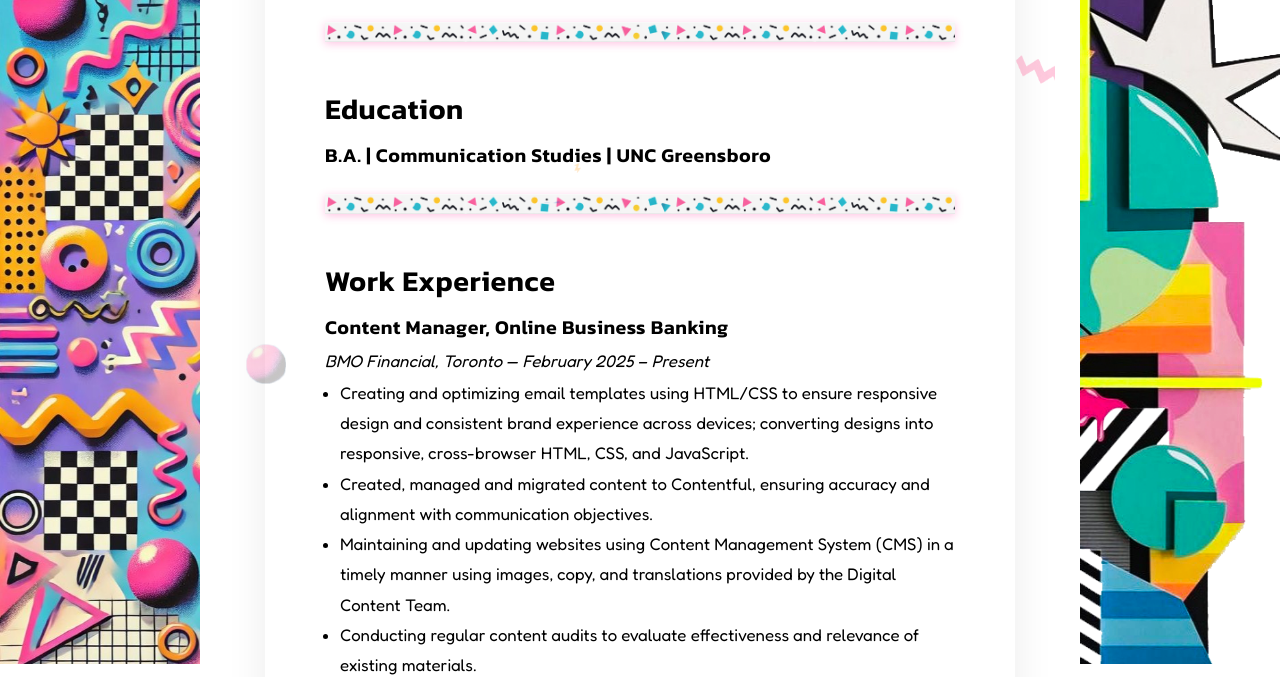
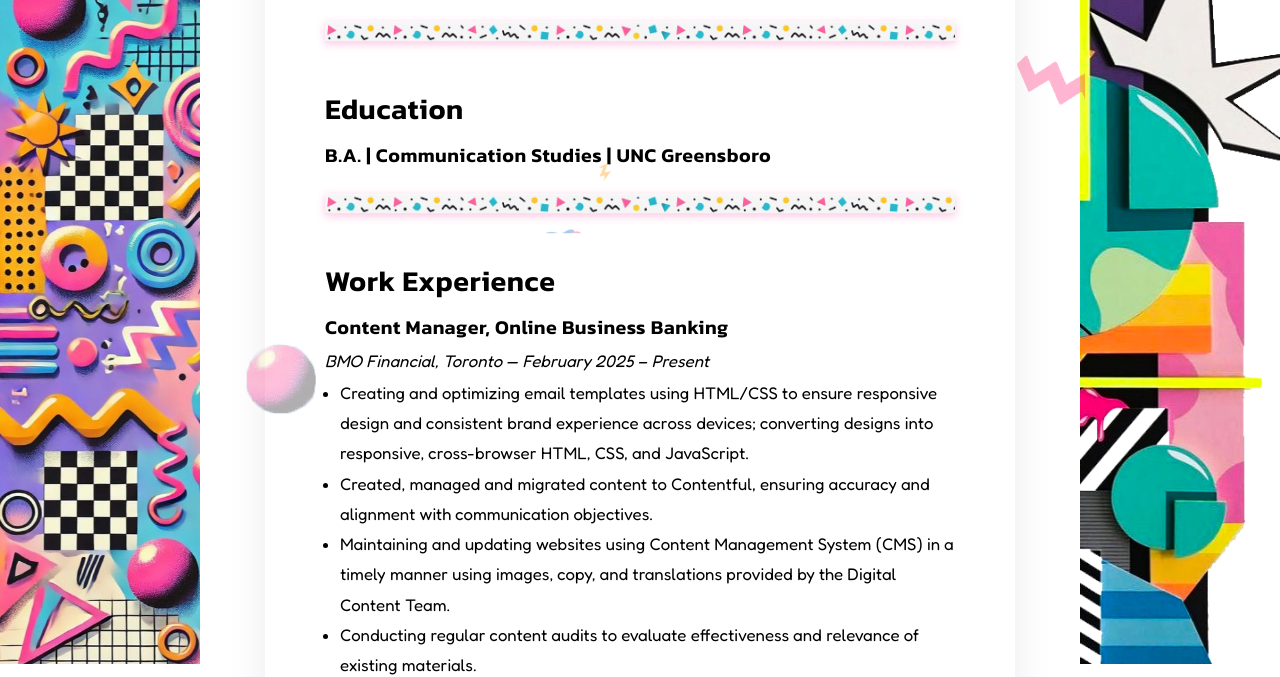
Before and after one commit to lpfader/lewis_memphis, a website: page index.html in a window 1280 px wide. Shown: the part 136-813 px from the top of the page. Drawn offline with Linux system fonts and the light colour scheme.

Commit message:
edited floating images

```diff
--- a/assets/css/style.css
+++ b/assets/css/style.css
@@ -33,9 +33,9 @@ body {
 -------------------------------------------------- */
 .memphis-float {
   position: fixed;
-  width: 40px;
-  height: 40px;
-  opacity: 0.25;
+  width: 70px;
+  height: 70px;
+  opacity: 0.35;
   z-index: 45;
   background-size: cover;
   pointer-events: none;
```
